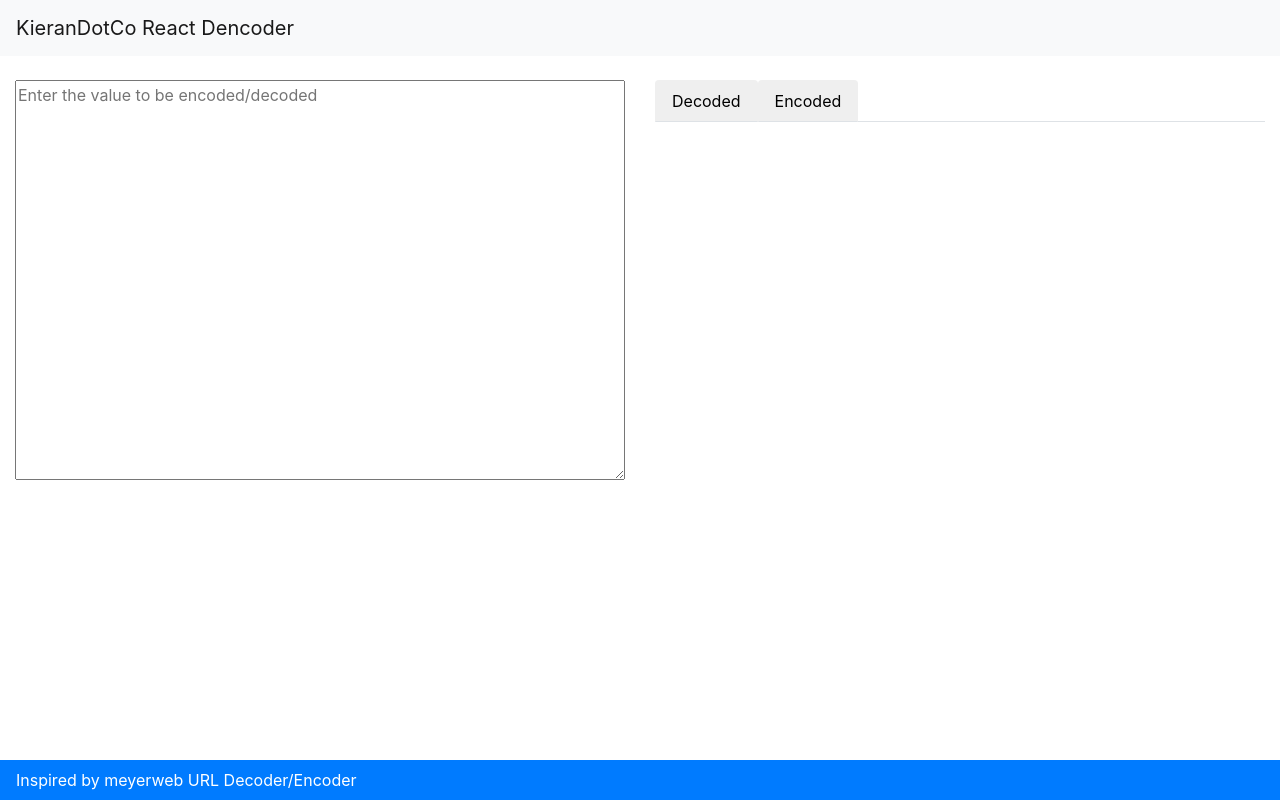
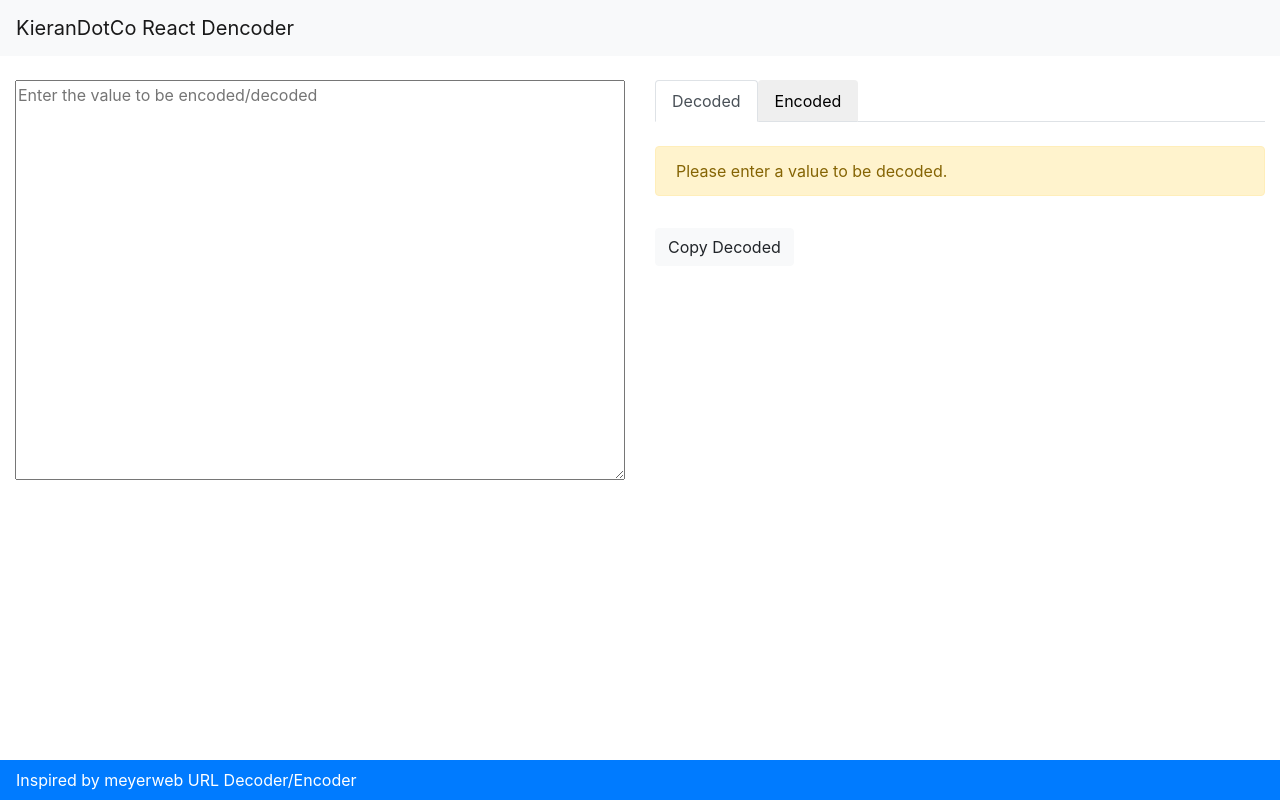
Before and after one commit to KieranDotCo/react-dencoder, a React (Create React App) app: page / in a window 1280 px wide. Built offline with nearby package versions, Linux system fonts and the light colour scheme.

Commit message:
Decode and Encode

```diff
--- a/src/App.js
+++ b/src/App.js
@@ -1,35 +1,63 @@
 import React from 'react';
 import './App.css';
 
-function App() {
+class App extends React.Component {
+  constructor(props) {
+    super(props);
+    this.state = {
+      activeTab: 'decode',
+      value: '',
+      encodedValue: '',
+      decodedValue: ''
+    };
+
+    this.handleChange = this.handleChange.bind(this);
+  }
+
+  setActiveTab(tab) {
+    this.setState({ activeTab: tab });
+    this.handleChange({target: {value: this.state.value}});
+  }
+
+  handleChange(event) {
+    this.setState({value: event.target.value});
+    this.setState({decodedValue: decodeURIComponent(event.target.value)});
+    this.setState({encodedValue: encodeURIComponent(event.target.value)});
+  }
+
+  render() {
     return (
       <div className="container-fluid">
         <div className="row">
           <div className="col-md-6">
-          <textarea className="dencoder-textarea" placeholder="Enter the value to be encoded/decoded"></textarea>
+            <textarea className="dencoder-textarea" placeholder="Enter the value to be encoded/decoded" value={this.state.value} onChange={this.handleChange}></textarea>
           </div>
           <div className="col-md-6">
             <nav>
               <div className="nav nav-tabs" id="nav-tab" role="tablist">
-              <button className="nav-item nav-link" id="nav-decoded-tab" role="tab" aria-controls="nav-decoded">Decoded</button>
-              <button className="nav-item nav-link" id="nav-encoded-tab" role="tab" aria-controls="nav-encoded">Encoded</button>
+                <button className={'nav-item nav-link ' + (this.state.activeTab === 'decode' ? 'active' : '')} id="nav-decoded-tab" role="tab" aria-controls="nav-decoded" onClick={() => this.setActiveTab('decode')}>Decoded</button>
+                <button className={'nav-item nav-link ' + (this.state.activeTab === 'encode' ? 'active' : '')} id="nav-encoded-tab" role="tab" aria-controls="nav-encoded" onClick={() => this.setActiveTab('encode')}>Encoded</button>
               </div>
             </nav>
             <div className="tab-content" id="nav-tabContent">
-            <div className="tab-pane fade" id="nav-decoded" role="tabpanel" aria-labelledby="nav-decoded-tab">
-              <br/>
+              <div className={'tab-pane fade ' + (this.state.activeTab === 'decode' ? 'active show' : '')} id="nav-decoded" role="tabpanel" aria-labelledby="nav-decoded-tab">
+                <br />
                 <div className="alert alert-warning" role="alert">
                   Please enter a value to be decoded.
                 </div>
-              <pre className="decoded-value"></pre>
+                <pre className="decoded-value">
+                  {this.state.decodedValue}
+                </pre>
                 <button className="btn btn-light">Copy Decoded</button>
               </div>
-            <div className="tab-pane fade" id="nav-encoded" role="tabpanel" aria-labelledby="nav-encoded-tab">
-                <br/>
+              <div className={'tab-pane fade ' + (this.state.activeTab === 'encode' ? 'active show' : '')} id="nav-encoded" role="tabpanel" aria-labelledby="nav-encoded-tab">
+                <br />
                 <div className="alert alert-warning" role="alert">
                   Please enter a value to be encoded.
                   </div>
-              <pre className="encoded-value"></pre>
+                <pre className="encoded-value">
+                  {this.state.encodedValue}
+                </pre>
                 <button className="btn btn-light">Copy Encoded</button>
               </div>
             </div>
@@ -38,5 +66,6 @@ function App() {
       </div>
     );
   }
+}
 
 export default App;
--- a/src/index.css
+++ b/src/index.css
@@ -1,17 +1,3 @@
-body {
-  margin: 0;
-  font-family: -apple-system, BlinkMacSystemFont, "Segoe UI", "Roboto", "Oxygen",
-    "Ubuntu", "Cantarell", "Fira Sans", "Droid Sans", "Helvetica Neue",
-    sans-serif;
-  -webkit-font-smoothing: antialiased;
-  -moz-osx-font-smoothing: grayscale;
-}
-
-code {
-  font-family: source-code-pro, Menlo, Monaco, Consolas, "Courier New",
-    monospace;
-}
-
 .dencoder-textarea {
   height: 50vh;
   width:100%;
@@ -25,3 +11,7 @@ code {
 .nav-tabs button.nav-item {
   border-bottom: 1px solid #dee2e6;
 }
+
+.nav-tabs button.nav-item:focus {
+  outline:0;
+}
```
Lines whose indentation alone changed are shown as unchanged.
